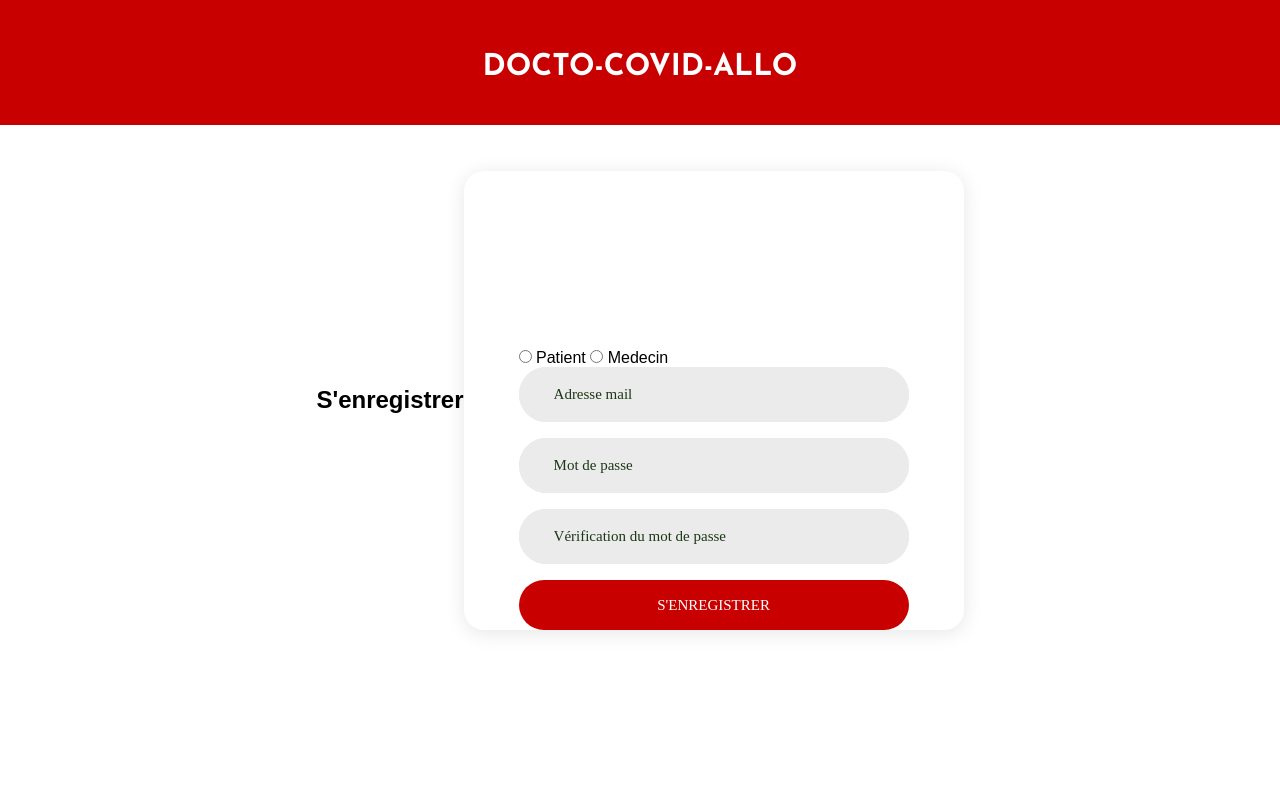
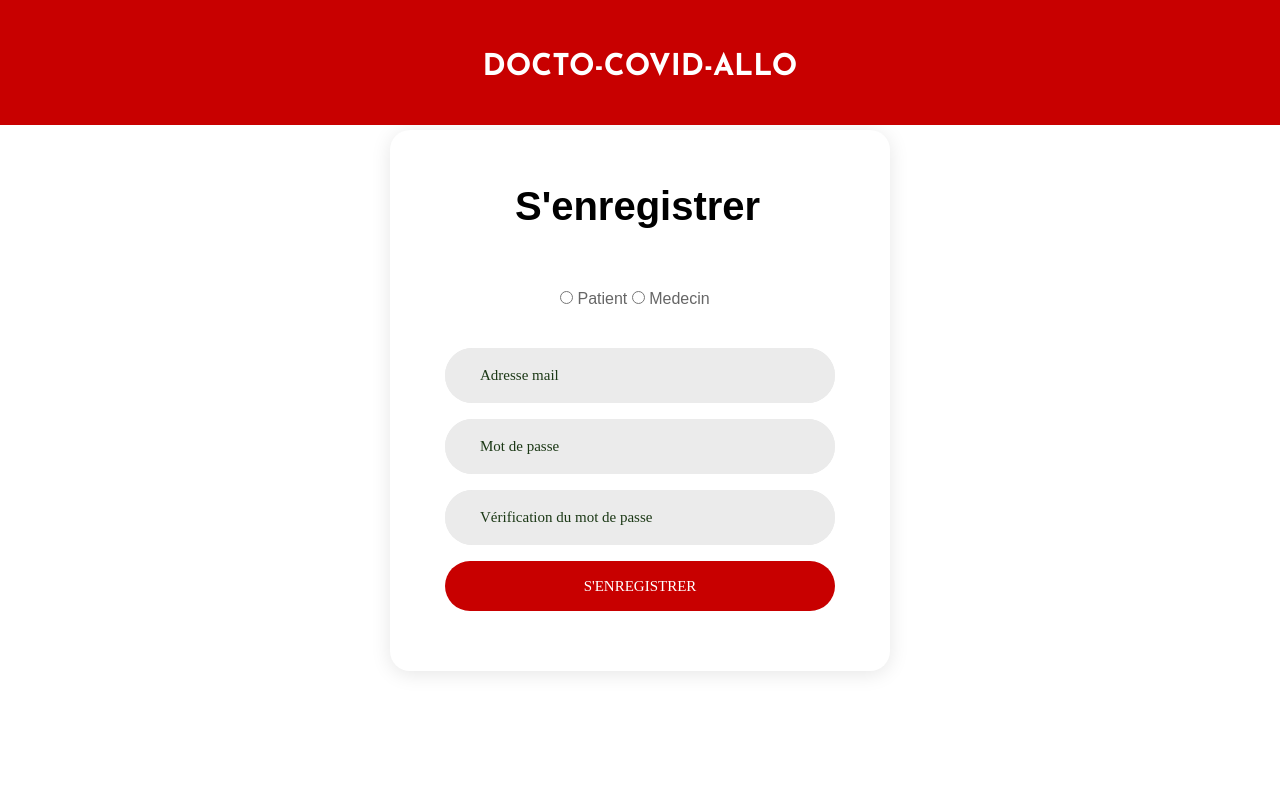
Before and after one commit to lopalam/projet, a PHP site: page /projet/sign_up.html in a window 1280 px wide. Run offline with PHP 8.4, Linux system fonts and the light colour scheme; some web fonts are replaced.

Commit message:
css login

```diff
--- a/css/main.css
+++ b/css/main.css
@@ -259,9 +259,30 @@ iframe {
     width: 100%;
     top: 15;
     left: 15;
-    background-color: #57b846;
-    padding-top: 50px;
-    padding-bottom: 39px;
+    background-color: #ca0707;
+    padding-top: 40px;
+    padding-bottom: 60px;
+}
+
+.written-form {
+    padding-top: 40px;
+    padding-bottom: 60px;
+}
+
+.senregistrer {
+    text-align: center;
+    position: absolute;
+    top: 10%;
+    left: 25%;
+    font-size: 40px;
+}
+
+.connexion {
+    text-align: center;
+    position: absolute;
+    top: 10%;
+    left: 29%;
+    font-size: 40px;
 }
 
 
@@ -431,6 +452,26 @@ iframe {
 }
 
 
+/*-------------------------------------------------
+[ RADIO ] */
+
+.radio-container {
+    display: inline-block;
+    position: absolute;
+    justify-content: start;
+    align-items: center;
+    padding-left: 33%;
+    margin-top: 10px;
+    cursor: pointer;
+    font-size: 16px;
+    color: #666;
+    top: 150px;
+    left: 0px;
+    right: 0px;
+    padding-left: 34%;
+}
+
+
 /*//////////////////////////////////////////////////////////////////
 [ Responsive ]*/
 
--- a/log_in.html
+++ b/log_in.html
@@ -19,9 +19,9 @@
 
 
                 <form action="log_in.php" method="post" class="login100-form validate-form p-l-55 p-r-55 p-t-178">
-               <!-- <span class="login100-form-title">
+             <span class="connexion">
                     Connexion
-                </span> -->
+                </span>
 
 
                 <div class="wrap-input100 validate-input m-b-16" data-validate="Identifiant manquant">
--- a/sign_up.html
+++ b/sign_up.html
@@ -14,8 +14,7 @@
     <div class="limiter">
 
 		<div class="container-login100">
-            <h2>S'enregistrer</h2>
-            <div class="Site_name">
+            <div class="Site_name" >
                 DOCTO-COVID-ALLO
             </div>
 
@@ -23,11 +22,17 @@
 
                 <form action="sign_up.php" method="post"method="post" class="login100-form validate-form p-l-55 p-r-55 p-t-178">
 
+                    <h2 class="senregistrer">S'enregistrer</h2>
+
+                    <div class = "radio-container">
                         <input type="radio" id="patient" name="type" value="patient">
                         <label for="patient">Patient</label>
+
                         <input type="radio" id="medecin" name="type" value="medecin">
                         <label for="medecin">Medecin</label><br>
+                    </div>
 
+                    <div class="written-form">
                         <div class="wrap-input100 validate-input m-b-16" data-validate="Identifiant manquant">
                             <input class="input100" type="text" name="email" placeholder="Adresse mail" />
                             <span class="focus-input100"></span>
@@ -46,6 +51,7 @@
                         <div class="container-login100-form-btn">
                             <button class="login100-form-btn" type="submit">S'enregistrer</button>
                         </div>
+                    </div>
                 </form>
             </div>
 </span>
```
Lines whose indentation alone changed are shown as unchanged.
